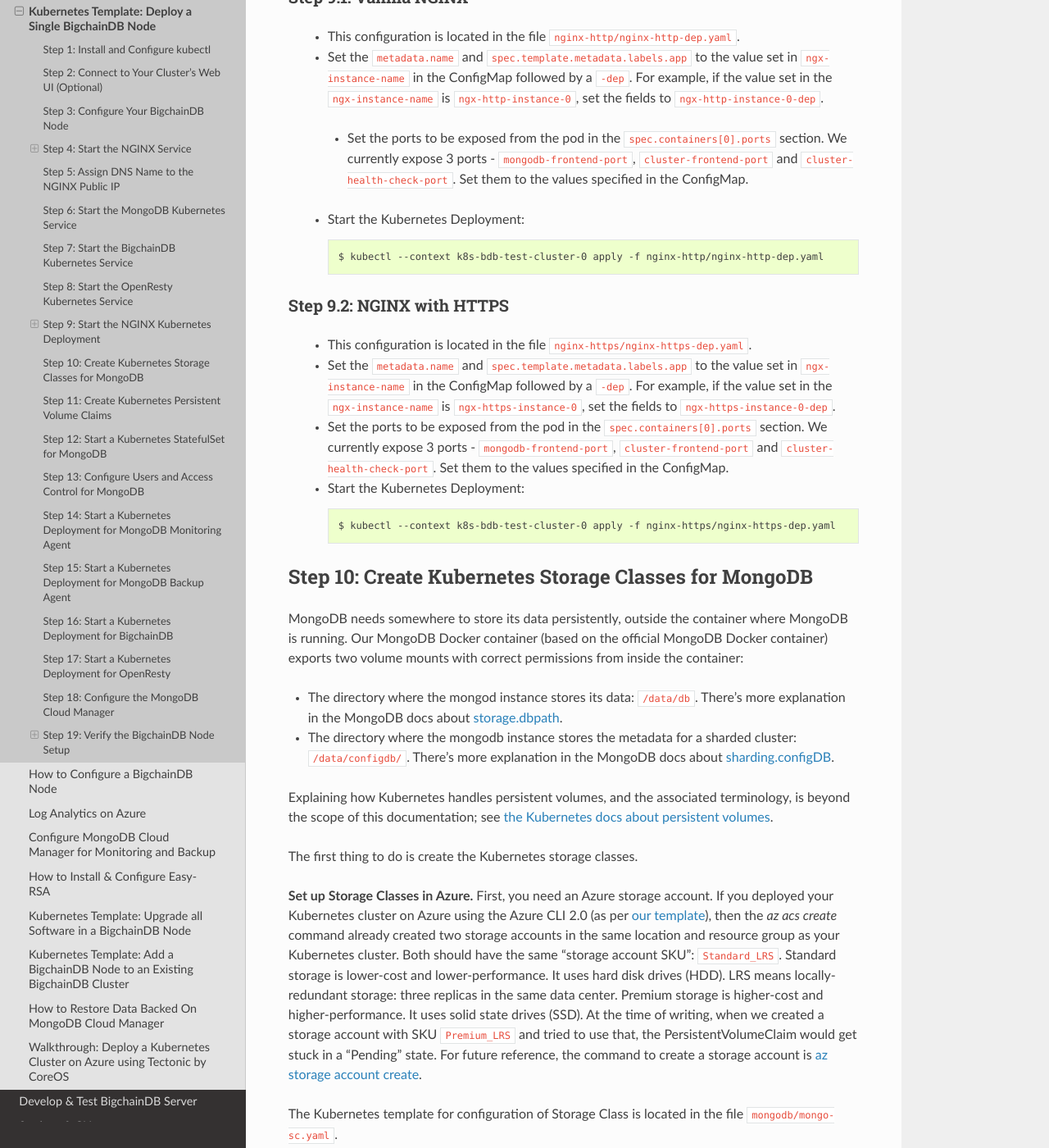
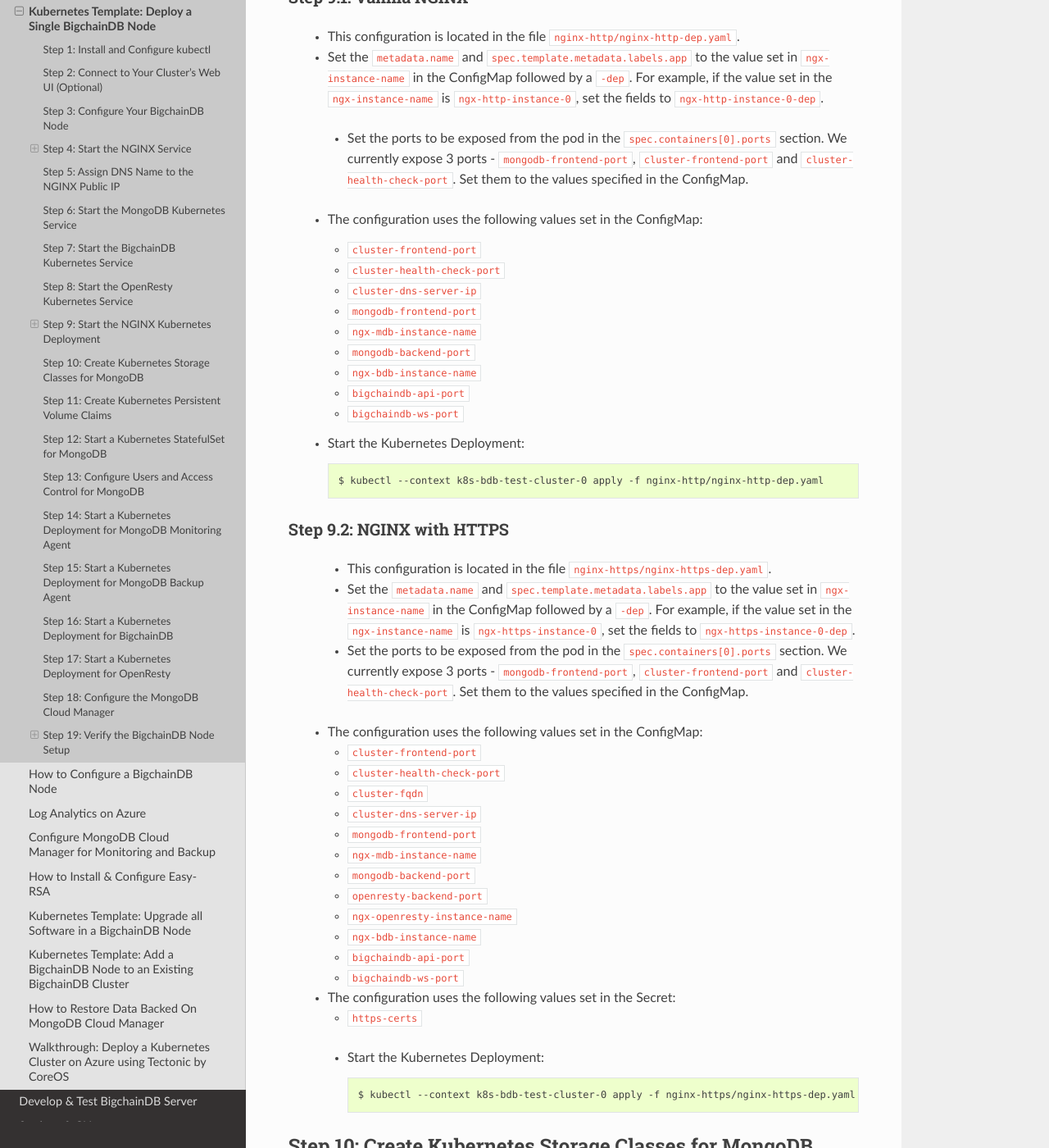
Before and after one commit to bigchaindb/bigchaindb, a Sphinx documentation site: the page built from docs/server/source/production-deployment-template/node-on-kubernetes.rst, in a window 1280 px wide and 1400 px high, scrolled down 5291 px. Shown: the whole window at 82% size. Built offline with Sphinx 7.4.7 and the Read the Docs theme 2.0.0, drawn with Linux system fonts in a browser that asks for light colours; pages that are not in the unit, such as notebooks, are missing from menus; some of the changed text lies outside the part shown.

Commit message:
Documenting the use of ConfigMap and Secret in deployment

```diff
--- a/docs/server/source/production-deployment-template/node-on-kubernetes.rst
+++ b/docs/server/source/production-deployment-template/node-on-kubernetes.rst
@@ -322,6 +322,18 @@
      ``cluster-health-check-port``. Set them to the values specified in the
      ConfigMap.
 
+  * The configuration uses the following values set in the ConfigMap:
+
+    - ``cluster-frontend-port``
+    - ``cluster-health-check-port``
+    - ``cluster-dns-server-ip``
+    - ``mongodb-frontend-port``
+    - ``ngx-mdb-instance-name``
+    - ``mongodb-backend-port``
+    - ``ngx-bdb-instance-name``
+    - ``bigchaindb-api-port``
+    - ``bigchaindb-ws-port``
+
   * Start the Kubernetes Deployment:
 
     .. code:: bash
@@ -345,6 +357,25 @@
      ``mongodb-frontend-port``, ``cluster-frontend-port`` and
      ``cluster-health-check-port``. Set them to the values specified in the
      ConfigMap.
+
+  * The configuration uses the following values set in the ConfigMap:
+
+    - ``cluster-frontend-port``
+    - ``cluster-health-check-port``
+    - ``cluster-fqdn``
+    - ``cluster-dns-server-ip``
+    - ``mongodb-frontend-port``
+    - ``ngx-mdb-instance-name``
+    - ``mongodb-backend-port``
+    - ``openresty-backend-port``
+    - ``ngx-openresty-instance-name``
+    - ``ngx-bdb-instance-name``
+    - ``bigchaindb-api-port``
+    - ``bigchaindb-ws-port``
+
+  * The configuration uses the following values set in the Secret:
+
+    - ``https-certs``
 
    * Start the Kubernetes Deployment:
 
@@ -499,6 +530,17 @@
     ``spec.containers[0].ports`` section. We currently only expose the MongoDB
     backend port. Set it to the value specified for ``mongodb-backend-port``
     in the ConfigMap.
+
+  * The configuration uses the following values set in the ConfigMap:
+
+    - ``mdb-instance-name``
+    - ``mongodb-replicaset-name``
+    - ``mongodb-backend-port``
+
+  * The configuration uses the following values set in the Secret:
+
+    - ``mdb-certs``
+    - ``ca-auth``
 
   * Create the MongoDB StatefulSet using:
 
@@ -661,6 +703,12 @@
     ``mdb-mon-instance-name`` is ``mdb-mon-instance-0``, set the fields to the
     value ``mdb-mon-instance-0-dep``.
 
+  * The configuration uses the following values set in the Secret:
+
+    - ``mdb-mon-certs``
+    - ``ca-auth``
+    - ``cloud-manager-credentials``
+
   * Start the Kubernetes Deployment using:
 
     .. code:: bash
@@ -681,6 +729,12 @@
     For example, if the value set in the
     ``mdb-bak-instance-name`` is ``mdb-bak-instance-0``, set the fields to the
     value ``mdb-bak-instance-0-dep``.
+
+  * The configuration uses the following values set in the Secret:
+
+    - ``mdb-bak-certs``
+    - ``ca-auth``
+    - ``cloud-manager-credentials``
 
   * Start the Kubernetes Deployment using:
 
@@ -714,10 +768,34 @@
     richer monitoring and probing becomes available in BigchainDB, we will
     tweak the ``livenessProbe`` and ``readinessProbe`` parameters.
 
-   * Set the ports to be exposed from the pod in the
-     ``spec.containers[0].ports`` section. We currently expose 2 ports -
-     ``bigchaindb-api-port`` and ``bigchaindb-ws-port``. Set them to the
-     values specified in the ConfigMap.
+  * Set the ports to be exposed from the pod in the
+    ``spec.containers[0].ports`` section. We currently expose 2 ports -
+    ``bigchaindb-api-port`` and ``bigchaindb-ws-port``. Set them to the
+    values specified in the ConfigMap.
+
+  * The configuration uses the following values set in the ConfigMap:
+
+    - ``mdb-instance-name``
+    - ``mongodb-backend-port``
+    - ``mongodb-replicaset-name``
+    - ``bigchaindb-database-name``
+    - ``bigchaindb-server-bind``
+    - ``bigchaindb-ws-interface``
+    - ``cluster-fqdn``
+    - ``bigchaindb-ws-port``
+    - ``cluster-frontend-port``
+    - ``bigchaindb-wsserver-advertised-scheme``
+    - ``bdb-public-key``
+    - ``bigchaindb-backlog-reassign-delay``
+    - ``bigchaindb-database-maxtries``
+    - ``bigchaindb-database-connection-timeout``
+    - ``bigchaindb-log-level``
+    - ``bdb-user``
+
+  * The configuration uses the following values set in the Secret:
+
+    - ``bdb-certs``
+    - ``ca-auth``
 
   * Create the BigchainDB Deployment using:
 
@@ -746,6 +824,17 @@
     ``spec.containers[0].ports`` section. We currently expose the port at
     which OpenResty is listening for requests, ``openresty-backend-port`` in
     the above ConfigMap.
+
+  * The configuration uses the following values set in the Secret:
+
+    - ``threescale-credentials``
+
+  * The configuration uses the following values set in the ConfigMap:
+
+    - ``cluster-dns-server-ip``
+    - ``openresty-backend-port``
+    - ``ngx-bdb-instance-name``
+    - ``bigchaindb-api-port``
 
   * Create the OpenResty Deployment using:
 
```
